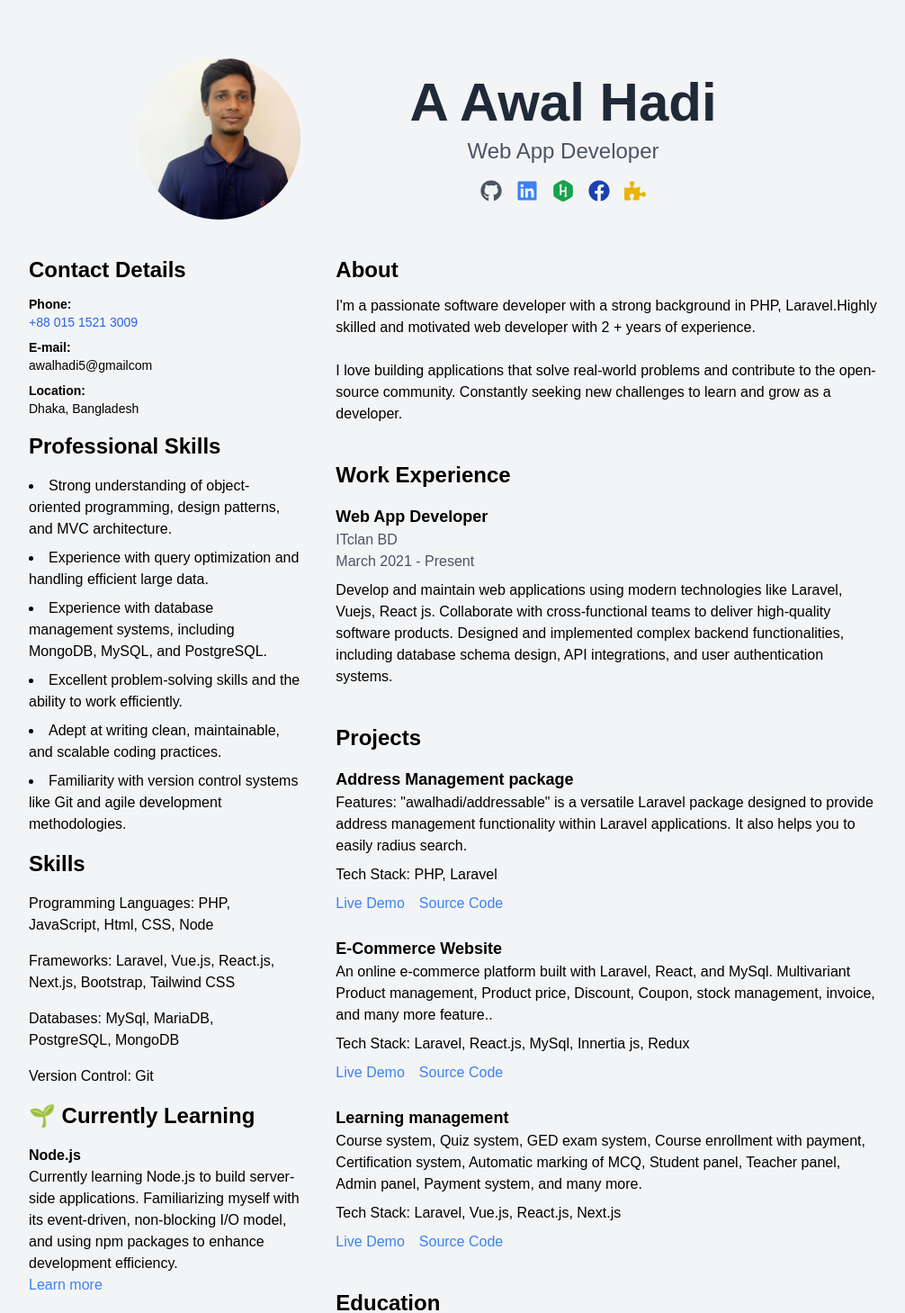
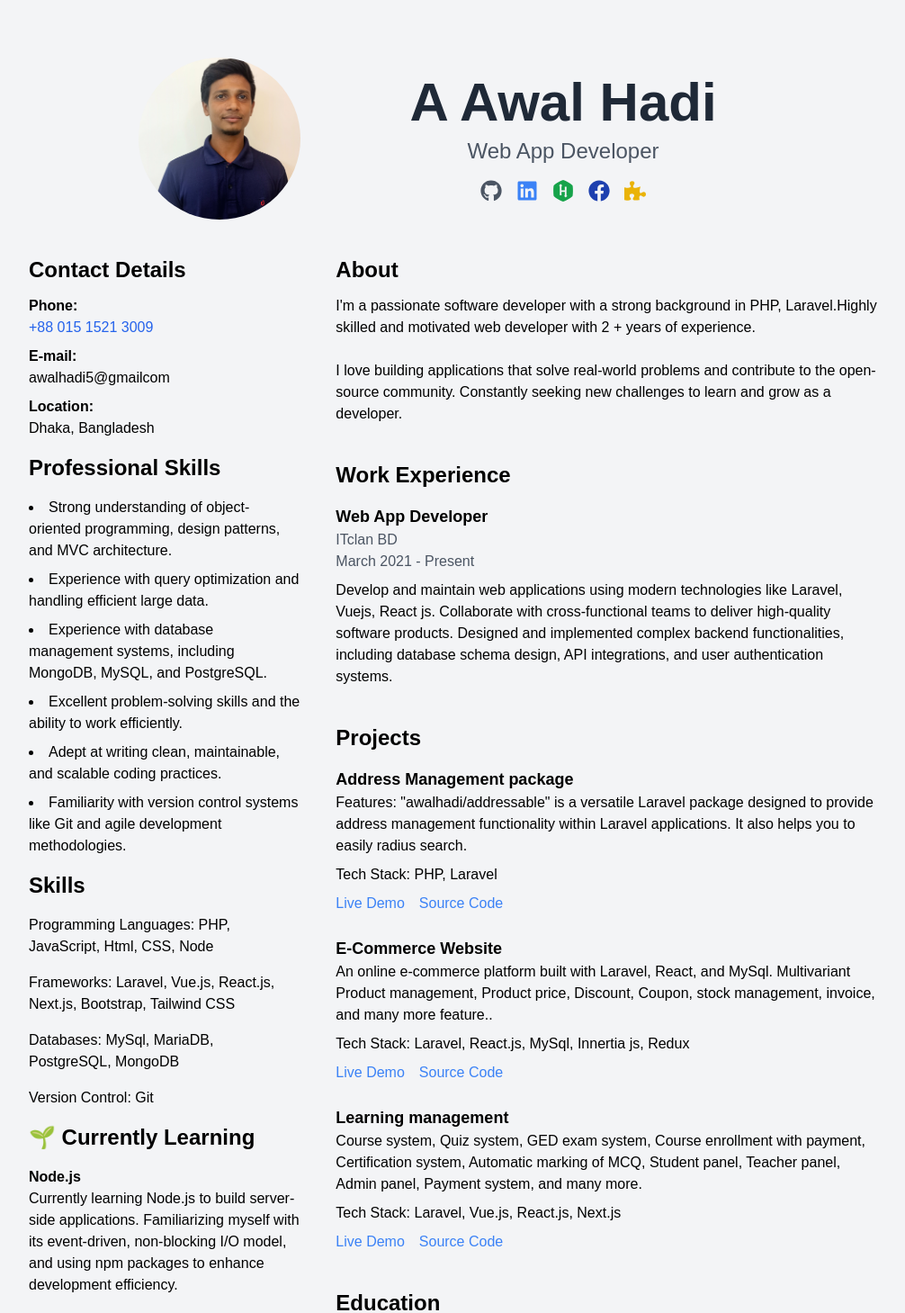
Before and after one commit to awalhadi/nextjs-portfolio, a Next.js app: page / in a window 1280 px wide. Shown: the top 1459 px of the page at 90% size, without its empty margins (136-1142 px from the left). Built offline with nearby package versions, Linux system fonts and the light colour scheme.

Commit message:
update contact us

```diff
--- a/components/Contact.js
+++ b/components/Contact.js
@@ -4,7 +4,7 @@ const Contact = () => {
   return (
     <section className="mb-4">
             <h2 className="text-2xl font-semibold mb-3">Contact Details</h2>
-            <ul className="text-sm">
+            <ul>
               <li className="mb-2">
                 <strong className="mr-1">Phone: </strong>
                 <a href="tel:+821023456789" className="text-blue-600 block">
--- a/components/CurrentlyLearning.js
+++ b/components/CurrentlyLearning.js
@@ -21,9 +21,7 @@ const CurrentlyLearning = () => {
           <li key={index} className="mb-4">
             <p className="font-bold">{item.title}</p>
             <p>{item.description}</p>
-            <a href={item.link} target="_blank" rel="noopener noreferrer" className="text-blue-500 hover:underline">
-              Learn more
-            </a>
+
           </li>
         ))}
       </ul>
```
